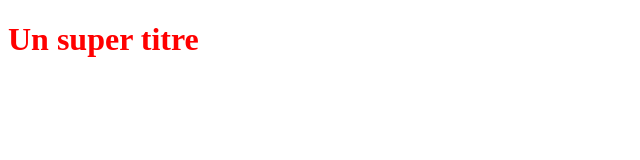
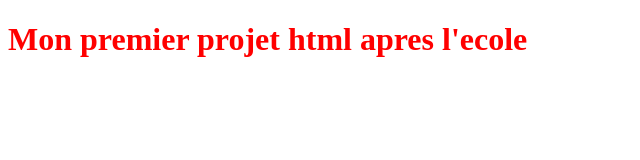
Before and after one commit to Magham17/Projet_test, a plain HTML site: page index.html in a window 1280 px wide. Shown: the whole page, without its empty margins (0-640 px from the left). Drawn offline with Linux system fonts and the light colour scheme.

Commit message:
Modif titre

```diff
--- a/index.html
+++ b/index.html
@@ -5,6 +5,6 @@
    <link rel="stylesheet" type="text/css" href="styles.css">
 </head>
 <body>
-   <h1>Un super titre</h1>
+   <h1>Mon premier projet html apres l'ecole</h1>
 </body>
 </html>
```
